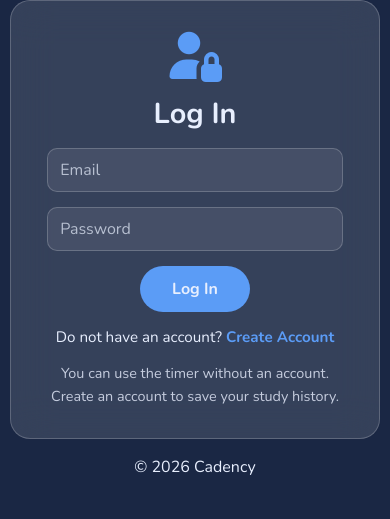
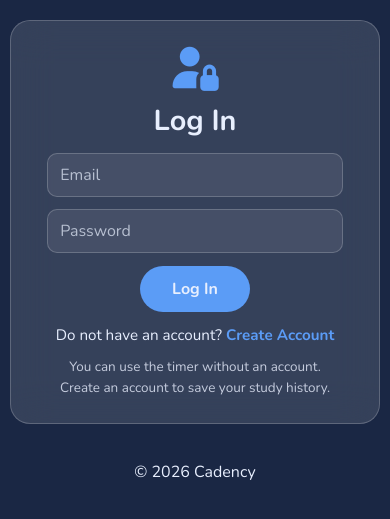
Before and after one commit to meit93/cadency-pomodoro-timer, a PHP site: page /login.php in a window 390 px wide. Shown: the part 90-609 px from the top of the page. Run offline with PHP 8.4, Linux system fonts and the light colour scheme; a stand-in replaces the project's code that opens the database connection; some libraries are stand-ins or nearby versions; some web fonts are replaced.

Commit message:
[FIX] ログイン/登録画面でエラー表示時に発生する縦スクロール・見切れを解消
- auth-containerの余白・フォントサイズをclamp()で画面高さに応じて可変に変更
- mainに上下余白を追加し、中央寄せコンテンツが見切れる問題への対策

```diff
--- a/css/auth.css
+++ b/css/auth.css
@@ -11,6 +11,9 @@ main {
     justify-content: center;
     align-items: center;
     overflow: auto;
+
+    padding: 20px 0;
+    /* コンテンツが画面高さを超えた場合でも、上下が見切れないための余白 */
 }
 
 /* --- Body (auth pages only) --- */
@@ -24,11 +27,11 @@ body {
     flex-direction: column;
     justify-content: center;
     align-items: center;
-    gap: 15px;
+    gap: clamp(8px, 1.5vh, 15px);
 
     width: min(450px, 90%);
     margin: 0 auto;
-    padding: 30px 20px;
+    padding: clamp(15px, 3vh, 30px) 20px;
 
     background: rgba(255, 255, 255, 0.12);
     backdrop-filter: blur(20px);
@@ -38,13 +41,13 @@ body {
 
 /* --- Icon --- */
 .auth-icon {
-    font-size: 3rem;
+    font-size: clamp(2rem, 5vh, 3rem);
     color: #5B9CF6;
 }
 
 /* --- Title --- */
 .auth-container h1 {
-    font-size: 2rem;
+    font-size: clamp(1.4rem, 4vh, 2rem);
     font-weight: 700;
 }
 
@@ -52,13 +55,14 @@ body {
 .auth-container .error-message {
     color: #ff8f8f;
     text-align: center;
+    font-size: clamp(0.85rem, 1.8vh, 1rem);
 }
 
 /* --- Form --- */
 .auth-container form {
     display: flex;
     flex-direction: column;
-    gap: 15px;
+    gap: clamp(8px, 1.5vh, 15px);
     width: 100%;
 }
 
@@ -67,7 +71,7 @@ body {
     align-self: center;
 
     width: 90%;
-    padding: 10px 12px;
+    padding: clamp(8px, 1.2vh, 10px) 12px;
 
     font-size: 1rem;
     color: #E8EFFE;
@@ -88,7 +92,7 @@ body {
     width: fit-content;
     align-self: center;
 
-    padding: 12px 32px;
+    padding: clamp(8px, 1.5vh, 12px) 32px;
 
     font-size: 1rem;
     font-weight: 700;
@@ -117,8 +121,8 @@ body {
 /* --- Guest Note --- */
 .guest-note {
     text-align: center;
-    line-height: 1.6;
-    font-size: 0.9rem;
+    line-height: 1.5;
+    font-size: clamp(0.8rem, 1.6vh, 0.9rem);
     color: rgba(232, 239, 254, 0.8);
 }
 
@@ -139,14 +143,14 @@ body {
 
     .auth-container {
         width: 95%;
-        padding: 30px 20px;
+        padding: clamp(15px, 3vh, 30px) 20px;
     }
 
     .auth-icon {
-        font-size: 3rem;
+        font-size: clamp(2rem, 5vh, 3rem);
     }
 
     .auth-container h1 {
-        font-size: 1.8rem;
+        font-size: clamp(1.3rem, 4vh, 1.8rem);
     }
 }
```
